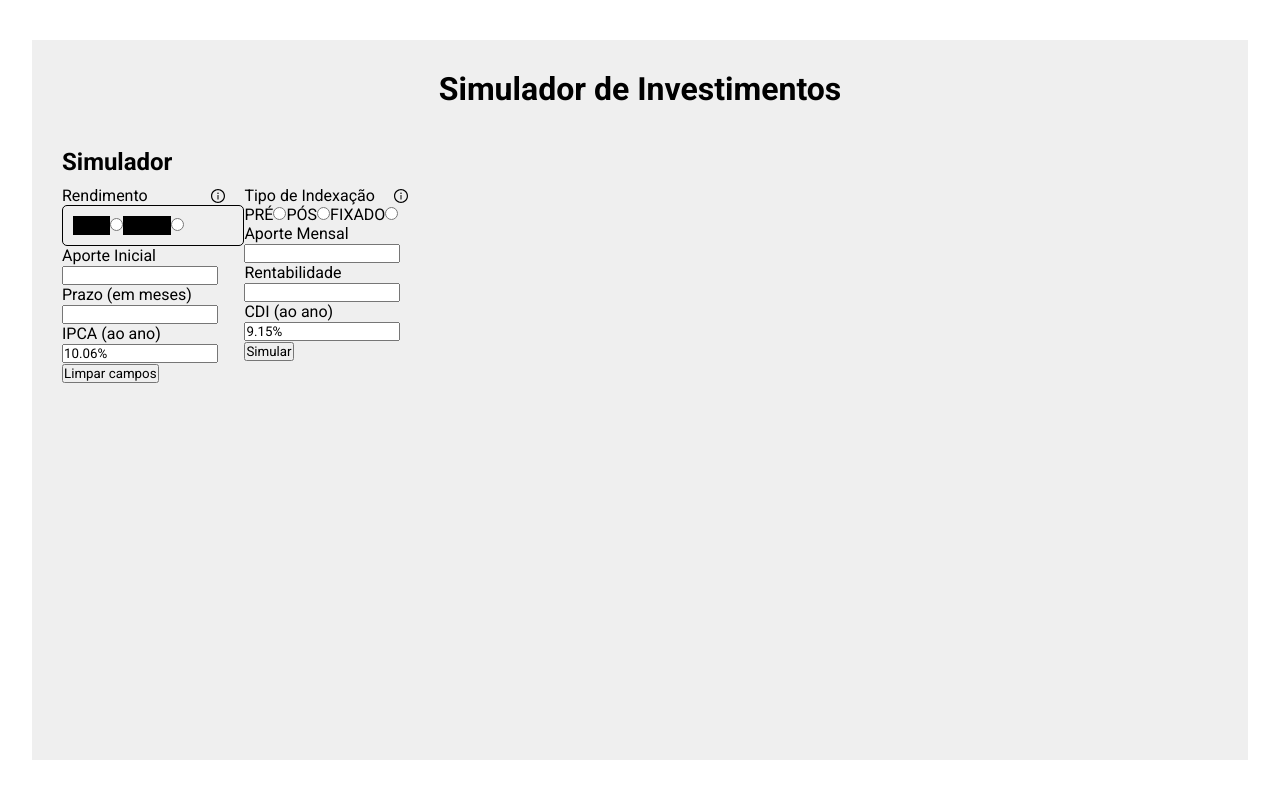
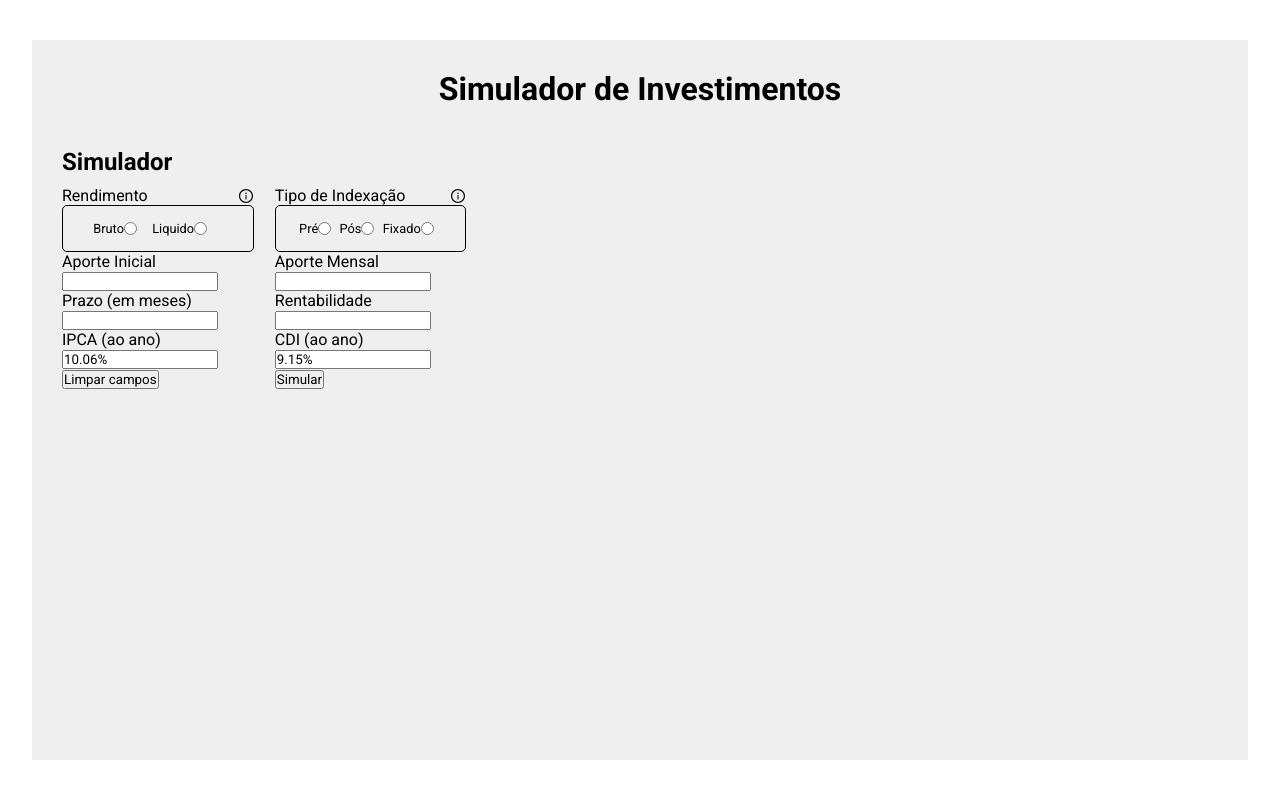
Before and after one commit to luizlopes12/EQI_investimentos, a React (Create React App) app: page / in a window 1280 px wide. Built offline with nearby package versions, Linux system fonts and the light colour scheme; data requests are answered from the project's data file.

Commit message:
Ajustes e inicio da estilização

```diff
--- a/src/components/Container/Container.css
+++ b/src/components/Container/Container.css
@@ -12,6 +12,6 @@
 }
 .main{
     width: 100%;
-    margin: 0 0 0 30px;
+    margin: 0 30px;
     justify-content: start;
 }
--- a/src/components/Graph/Graph.css
+++ b/src/components/Graph/Graph.css
@@ -0,0 +1,8 @@
+.graph{
+    background-color: rgb(247, 247, 247);
+    border-radius: 15px;
+    box-shadow: rgba(0, 0, 0, 0.15) 1.95px 1.95px 2.6px;
+    padding: 20px;
+    margin: 0 30px 0 0;
+
+}
--- a/src/components/Graph/Graph.jsx
+++ b/src/components/Graph/Graph.jsx
@@ -1,9 +1,14 @@
 import React from 'react';
-
+import './Graph.css'
 function Graph({simulacao}) {
     return (
-        <div>
-            {simulacao}
+        <div className='graph'>
+            {simulacao.aliquotaIR}<br/>
+            {simulacao.ganhoLiquido}<br/>
+            {simulacao.valorFinalBruto}<br/>
+            {simulacao.valorFinalLiquido}<br/>
+            {simulacao.valorPagoIR}<br/>
+            {simulacao.valorTotalInvestido}<br/>
         </div>
     );
 }
--- a/src/components/Inputs/Inputs.css
+++ b/src/components/Inputs/Inputs.css
@@ -1,28 +1,49 @@
 section{
-    width: 30%;
+    width: 100%;
+    display: flex;
+    margin: auto;
+    justify-content: space-between;
 }
-h2{
+.form-section{
+    width: 35%;
+}
+.form-section h2{
     margin: 10px 0;
 }
-.form{
+.form-section .form{
     display: flex;
-    justify-content: space-between;
 }
-.card{
+.form-section .card{
     width: 85%;
 }
-.info{
+.form-section .info{
     display: flex;
     width: 90%;
     align-items: center;
     justify-content: space-between;
     font-size: 1em;
 }
-.radios{
+.form-section .radios{
+    width: 90%;
+    display: flex;
+    font-size: .8em;
+    justify-content: space-evenly;
     border: 1px solid #000;
     border-radius: 5px;
-    padding: 10px;
+    padding: 15px;
 }
-.radios label{
+.form-section .radios label{
+    display: flex;
+    align-items: center;
+}
+.form-section .radios input[type=radio]{
     background-color: #000;
+    border: none;
+    list-style: none;
+    margin: 0;
+    padding: 0;
 }
+.form-section .radios::after{
+    content: "";
+    clear: both;
+}
--- a/src/components/Inputs/Inputs.jsx
+++ b/src/components/Inputs/Inputs.jsx
@@ -1,119 +1,203 @@
-import React,{useState} from 'react'
+import React, { useState } from "react";
 import { AiOutlineInfoCircle } from "react-icons/ai";
-import './Inputs.css'
-import {API} from '../../services/axios/API'
-function Inputs({indicadores}) {
-    const ipca = indicadores != false && indicadores[1].valor
-    const cdi = indicadores != false && indicadores[0].valor
-    const [rendimento, setRendimento] = useState('')
-    const [indexacao, setIndexacao] = useState('')
-    const [aporteInicial, setAporteInicial] = useState('')
-    const [aporteMensal, setAporteMensal] = useState('')
-    const [prazo, setPrazo] = useState('')
-    const [rentabilidade, setRentabilidade] = useState('')
-    const [simulacao, setSimulacao] = useState('')
-    const handleRendimento = (rend) =>{
-      setRendimento(rend)
-    }
-    const handleIndexacao = (indexacao) =>{
-      setIndexacao(indexacao)
-    }
-    const handleAporteInicial = (valor) =>{
-      isNumber(valor)?
-      setAporteInicial(valor)
-      :
-      setAporteInicial('')
-    }
-    const handlePrazo = (valor) =>{
-      isNumber(valor)?
-      setPrazo(valor)
-      :
-      setPrazo('')
-    }
-    const handleAporteMensal = (valor) =>{
-      isNumber(valor)?
-      setAporteMensal(valor)
-      :
-      setAporteMensal('')
-    }
-    const handleRentabilidade = (valor) =>{
-      isNumber(valor)?
-      setRentabilidade(valor)
-      :
-      setRentabilidade('')
-    }
-    const formSubmit = () =>{
+import "./Inputs.css";
+import Graph from "../Graph/Graph";
+import { API } from "../../services/axios/API";
+function Inputs({ indicadores }) {
+  const ipca = indicadores != false && indicadores[1].valor;
+  const cdi = indicadores != false && indicadores[0].valor;
+  const [rendimento, setRendimento] = useState("");
+  const [indexacao, setIndexacao] = useState("");
+  const [aporteInicial, setAporteInicial] = useState("");
+  const [aporteMensal, setAporteMensal] = useState("");
+  const [prazo, setPrazo] = useState("");
+  const [rentabilidade, setRentabilidade] = useState("");
+  const [simulacao, setSimulacao] = useState("");
+  const toggleRendimento = (valor) => {
+    setRendimento(valor);
+  };
+  const toggleIndexacao = (valor) => {
+    setIndexacao(valor);
+  };
+  const handleAporteInicial = (valor) => {
+    isNumber(valor) ? setAporteInicial(valor) : setAporteInicial("");
+  };
+  const handlePrazo = (valor) => {
+    isNumber(valor) ? setPrazo(valor) : setPrazo("");
+  };
+  const handleAporteMensal = (valor) => {
+    isNumber(valor) ? setAporteMensal(valor) : setAporteMensal("");
+  };
+  const handleRentabilidade = (valor) => {
+    isNumber(valor) ? setRentabilidade(valor) : setRentabilidade("");
+  };
+  const formSubmit = () => {
+    //
     let query = `?tipoIndexacao=${indexacao}&tipoRendimento=${rendimento}`;
+    console.log(query);
     API.get(`/simulacoes${query}`)
-        .then((response)=>{
-          setSimulacao(response.data[0])
-          console.log(response.data[0])
+      .then((response) => {
+        setSimulacao(response.data[0]);
+        console.log(response.data[0]);
       })
-        .catch((error)=>{
-          console.log(error)
-        })
-    }
-    const clearInputs = () =>{
-      setAporteInicial('')
-      setAporteMensal('')
-      setPrazo('')
-      setRentabilidade('')
-    }
-    const isNumber = (str) =>{
-      return !isNaN(parseFloat(str))
-    }
+      .catch((error) => {
+        console.log(error);
+      });
+  };
+  const clearInputs = () => {
+    setAporteInicial("");
+    setAporteMensal("");
+    setPrazo("");
+    setRentabilidade("");
+  };
+  const isNumber = (str) => {
+    return !isNaN(parseFloat(str));
+  };
   return (
     <section>
+      <div className="form-section">
       <h2>Simulador</h2>
-        <form className='form' onSubmit={(e)=>e.preventDefault()}>
-        <div className='card'>
+      <form className="form" onSubmit={(e) => e.preventDefault()}>
+        <div className="card">
           <div>
-          <p className='info'>Rendimento<AiOutlineInfoCircle/></p>
-          <div className='radios'>
-          <label>bruto</label><input type="radio" name='rendimento' value='bruto' onChange={(e)=>handleRendimento(e.target.value)}/>
-          <label>liquido</label><input type="radio" name='rendimento' value='liquido' onChange={(e)=>handleRendimento(e.target.value)}/>
+            <p className="info">
+              Rendimento
+              <AiOutlineInfoCircle />
+            </p>
+            {/*
+            //////////////////////////
+              Inputs radio
+            /////////////////////////
+            */}
+            <div className="radios">
+              <label>
+                <span>Bruto</span>
+                <input
+                  type="radio"
+                  name="rendimento"
+                  className="radio-input"
+                  value="bruto"
+                  onChange={(e) => toggleRendimento(e.target.value)}
+                />
+              </label>
+              <label>
+                <span>Liquido</span>
+                <input
+                  type="radio"
+                  name="rendimento"
+                  className="radio-input"
+                  value="liquido"
+                  onChange={(e) => toggleRendimento(e.target.value)}
+                />
+              </label>
             </div>
           </div>
+          {/*
+            //////////////////////////
+              Inputs text
+            /////////////////////////
+          */}
           <div>
             <p>Aporte Inicial</p>
-            <input value={aporteInicial} onChange={(e)=>handleAporteInicial(e.target.value)}/>
+            <input
+              value={aporteInicial}
+              onChange={(e) => handleAporteInicial(e.target.value)}
+            />
           </div>
           <div>
             <p>Prazo (em meses)</p>
-            <input value={prazo} onChange={(e)=>handlePrazo(e.target.value)}/>
+            <input
+              value={prazo}
+              onChange={(e) => handlePrazo(e.target.value)}
+            />
           </div>
           <div>
             <p>IPCA (ao ano)</p>
-            <input value={`${ipca}%`} readOnly/>
+            <input value={`${ipca}%`} readOnly />
           </div>
           <button onClick={clearInputs}>Limpar campos</button>
         </div>
-          <div className='card'>
+        <div className="card">
           <div>
-                <p className='info'>Tipo de Indexação<AiOutlineInfoCircle/></p>
-                <label>PRÉ</label><input type="radio" name='indexacao' value='pre' onChange={(e)=>handleIndexacao(e.target.value)}/>
-                <label>PÓS</label><input type="radio" name='indexacao' value='pos' onChange={(e)=>handleIndexacao(e.target.value)}/>
-                <label>FIXADO</label><input type="radio" name='indexacao' value='ipca' onChange={(e)=>handleIndexacao(e.target.value)}/>
+            <p className="info">
+              Tipo de Indexação
+              <AiOutlineInfoCircle />
+            </p>
+            {/*
+            //////////////////////////
+              Inputs radio
+            /////////////////////////
+            */}
+            <div className="radios">
+              <label>
+                <span>Pré</span>
+                <input
+                  type="radio"
+                  name="indexacao"
+                  className="radio-input"
+                  value="pre"
+                  onChange={(e) => toggleIndexacao(e.target.value)}
+                />
+              </label>
+              <label>
+                <span>Pós</span>
+                <input
+                  type="radio"
+                  name="indexacao"
+                  className="radio-input"
+                  value="pos"
+                  onChange={(e) => toggleIndexacao(e.target.value)}
+                />
+              </label>
+              <label>
+                <span>Fixado</span>
+                <input
+                  type="radio"
+                  name="indexacao"
+                  className="radio-input"
+                  value="ipca"
+                  onChange={(e) => toggleIndexacao(e.target.value)}
+                />
+              </label>
             </div>
+          </div>
+            {/*
+            //////////////////////////
+              Inputs text
+            /////////////////////////
+            */}
           <div>
             <p>Aporte Mensal</p>
-            <input value={aporteMensal} onChange={(e)=>handleAporteMensal(e.target.value)}/>
+            <input
+              value={aporteMensal}
+              onChange={(e) => handleAporteMensal(e.target.value)}
+            />
           </div>
           <div>
             <p>Rentabilidade</p>
-              <input value={rentabilidade} onChange={(e)=>handleRentabilidade(e.target.value)}/>
+            <input
+              value={rentabilidade}
+              onChange={(e) => handleRentabilidade(e.target.value)}
+            />
           </div>
           <div>
             <p>CDI (ao ano)</p>
-              <input value={`${cdi}%`} readOnly/>
+            <input value={`${cdi}%`} readOnly />
           </div>
-            <button type='submit' onClick={formSubmit}>Simular</button>
+          <button type="submit" onClick={formSubmit}>
+            Simular
+          </button>
         </div>
       </form>
-
-        {/* <Graph simulacao={simulacao}/> */}
+      </div>
+        {/*
+        //////////////////////////
+           Grafico com o retorno da API
+        /////////////////////////
+        */}
+        {simulacao && <Graph simulacao={simulacao} />}
     </section>
-  )
+  );
 }
 
-export default Inputs
+export default Inputs;
```
Lines whose indentation alone changed are shown as unchanged.
